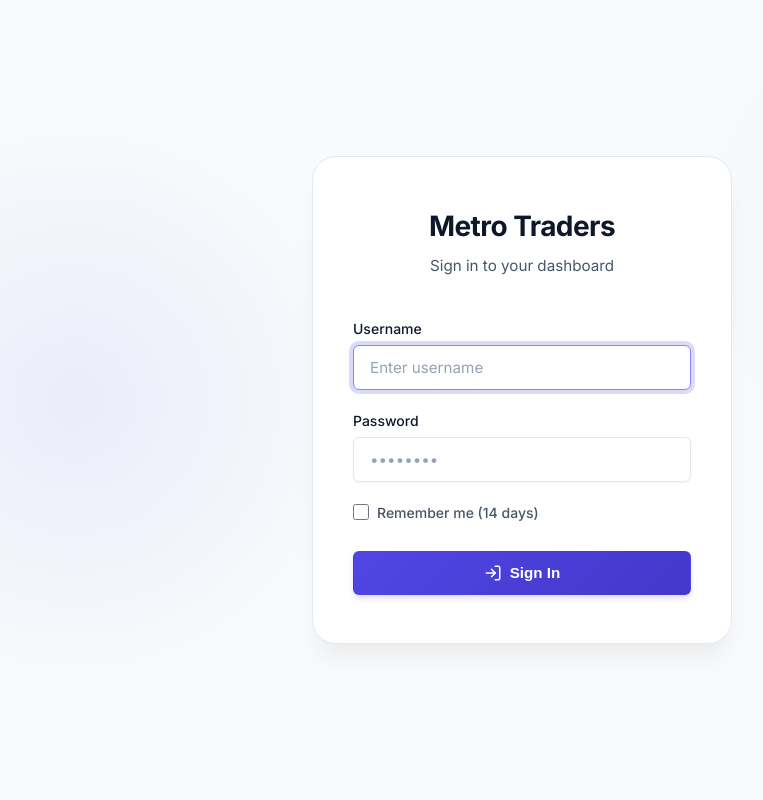
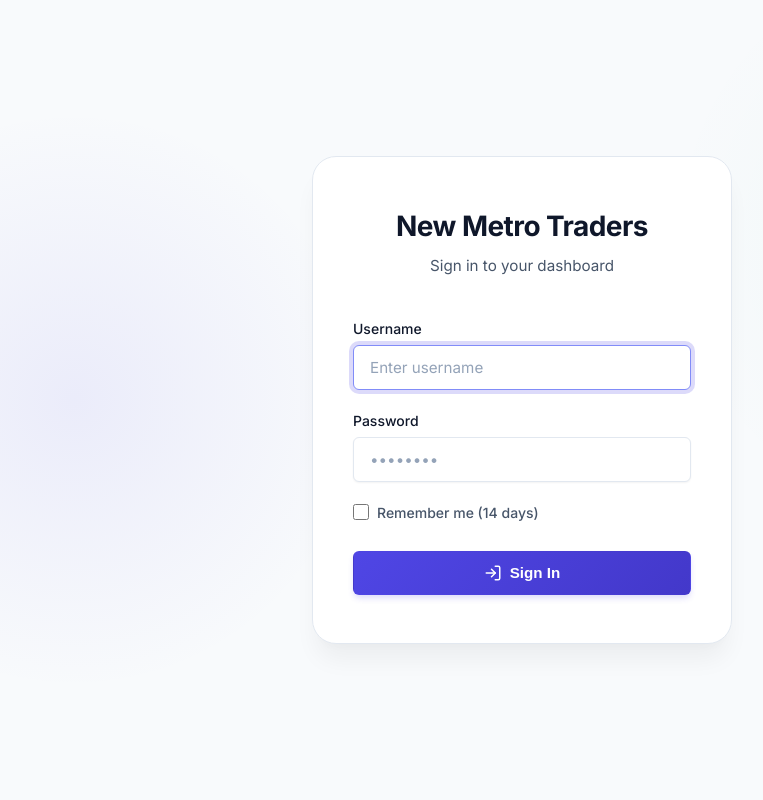
Before and after one commit to MSaad1212/shopmanagment, a FastAPI app: page /login in a window 1280 px wide. Shown: the whole page, without its empty margins (118-881 px from the left). Run offline with FastAPI, Linux system fonts and the light colour scheme; some libraries are stand-ins or nearby versions.

Commit message:
feat: implement core UI templates and POS printing route for application module

```diff
--- a/app/routes/print_pdf.py
+++ b/app/routes/print_pdf.py
@@ -16,7 +16,7 @@ from app.services import money
 router = APIRouter(prefix="/print", tags=["print"])
 templates = Jinja2Templates(directory="app/templates")
 
-SHOP_NAME = "Metro Traders"
+SHOP_NAME = "New Metro Traders"
 SHOP_TAGLINE = "Car Gas Kit Parts | WhatsApp: 0331-9542475"
 
 _weasy_html = None
--- a/app/templates/customers/list.html
+++ b/app/templates/customers/list.html
@@ -1,5 +1,5 @@
 {% extends "dashboard.html" %}
-{% block title %}Customers — Metro Traders{% endblock %}
+{% block title %}Customers — New Metro Traders{% endblock %}
 {% block page_title %}Customers{% endblock %}
 {% block content %}
 <div class="toolbar">
--- a/app/templates/dashboard.html
+++ b/app/templates/dashboard.html
@@ -7,7 +7,7 @@
     <aside class="sidebar">
         <div class="sidebar-brand">
             <img src="/static/img/gas.png" alt="Logo" style="width: 32px; height: 32px; object-fit: contain;">
-            <h2>METRO TRADERS</h2>
+            <h2>NEW METRO TRADERS</h2>
         </div>
         <nav class="sidebar-nav">
             <a href="/" class="nav-item {% if active_tab == 'dashboard' %}active{% endif %}">
--- a/app/templates/home.html
+++ b/app/templates/home.html
@@ -1,5 +1,5 @@
 {% extends "dashboard.html" %}
-{% block title %}Dashboard — Metro Traders{% endblock %}
+{% block title %}Dashboard — New Metro Traders{% endblock %}
 {% block page_title %}Dashboard Overview{% endblock %}
 {% block content %}
 <div style="display:grid;grid-template-columns:repeat(auto-fit,minmax(220px,1fr));gap:16px;margin-bottom:28px;">
--- a/app/templates/login.html
+++ b/app/templates/login.html
@@ -6,7 +6,7 @@
 <div class="auth-container">
     <div class="auth-card glass-panel">
         <div class="auth-header">
-            <h1>Metro Traders</h1>
+            <h1>New Metro Traders</h1>
             <p>Sign in to your dashboard</p>
         </div>
 
--- a/app/templates/print/sale_pos.html
+++ b/app/templates/print/sale_pos.html
@@ -25,7 +25,7 @@
         .text-left { text-align: left; }
         .font-bold { font-weight: bold; }
 
-        .header { margin-bottom: 10px; }
+        .header { margin-bottom: 10px; text-align: center; }
         .header h1 { font-size: 16px; margin: 0 0 2px; }
         .header p { margin: 0; font-size: 12px; }
 
@@ -45,7 +45,7 @@
 </head>
 <body onload="window.print()">
     <div class="header">
-        <img src="/static/img/gas.png" alt="Logo" style="width: 48px; height: 48px; object-fit: contain; margin-bottom: 4px;">
+        <img src="/static/img/gas.png" alt="Logo" style="width: 48px; height: 48px; object-fit: contain; display: block; margin: 0 auto 4px;">
         <h2 class="store-name">{{ shop_name }}</h2>
         <p>{{ shop_tagline }}</p>
     </div>
@@ -70,7 +70,7 @@
             {% for line in sale.items %}
             <tr>
                 <td class="text-left">
-                    {{ line.item.item_code }}<br>
+                    {{ line.item.brand }}{% if line.item.size %} {{ line.item.size }}{% endif %}<br>
                     <small>{{ line.unit_price|float }}</small>
                 </td>
                 <td class="text-right">{{ line.quantity }}</td>
```
